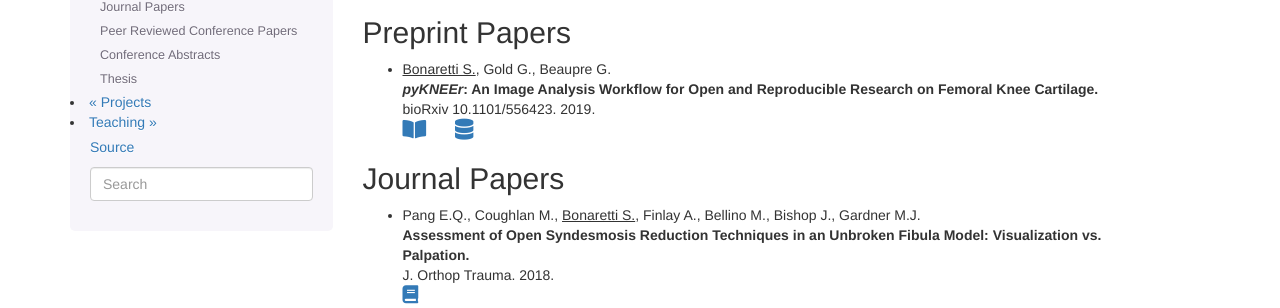
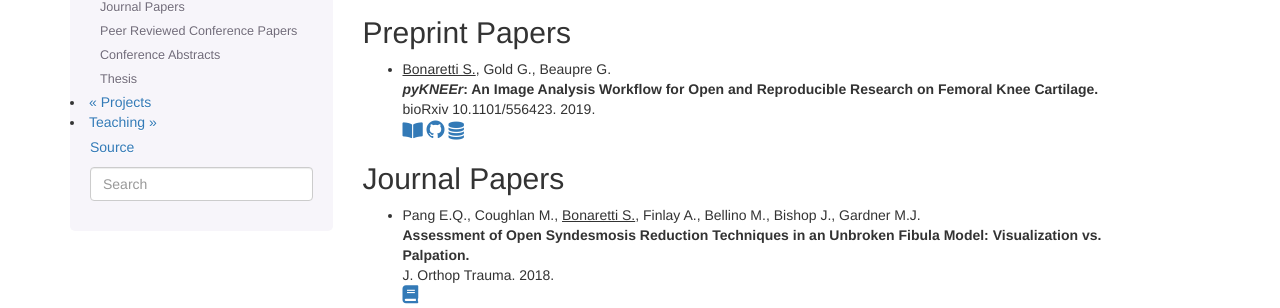
Before and after one commit to sbonaretti/sbonaretti.github.io, a Sphinx documentation site: the page built from source/publications.rst, in a window 1280 px wide. Shown: the part 138-446 px from the top of the page. Built offline with Sphinx 7.4.7, drawn with Linux system fonts in a browser that asks for light colours; nearby versions of some CDN libraries; formulas are drawn with MathJax 3.

Commit message:
icons working

```diff
--- a/source/publications.rst
+++ b/source/publications.rst
@@ -8,14 +8,15 @@ Preprint Papers
 
 * .. raw:: html
 
-     <u>Bonaretti S.</u>, Gold G., Beaupre G. <br>
+     <u>Bonaretti S.</u>, Gold G., Beaupre G.
+     <br>
      <b><i>pyKNEEr</i>: An Image Analysis Workflow for Open and Reproducible Research on Femoral Knee Cartilage.</b> <br>
      bioRxiv 10.1101/556423. 2019.
      <br>
      <link rel="stylesheet" href="https://use.fontawesome.com/releases/v5.5.0/css/all.css" integrity="sha384-B4dIYHKNBt8Bc12p+WXckhzcICo0wtJAoU8YZTY5qE0Id1GSseTk6S+L3BlXeVIU" crossorigin="anonymous">
-     <a href="https://www.biorxiv.org/content/10.1101/556423v1" target="_blank"><i class="fas fa-book-open" style="font-size:21px;"></i></a>
+     <a href="https://www.biorxiv.org/content/10.1101/556423v1" target="_blank"><i class="fas fa-book-open" style="font-size:18px;"></i></a>
      <a href="https://github.com/sbonaretti/pyKNEEr/tree/master/publication" target="_blank"><i class="fa fa-github" style="font-size:21px;"></i></a>
-     <a href="https://zenodo.org/record/2530609" target="_blank"><i class="fa fa-database" style="font-size:21px;"></i></a>
+     <a href="https://zenodo.org/record/2530609" target="_blank"><i class="fa fa-database" style="font-size:18px;"></i></a>
      <p style="margin-bottom:0.3cm;"></p>
 
 
@@ -190,6 +191,7 @@ Conference Abstracts
      QMSKI 2019. 24 February - 1 March 2019. Chateau Lake Louise, Canada. <br>
      <a href="https://github.com/sbonaretti/2019_QMSKI/blob/master/Abstract.pdf" target="_blank"><i class="fas fa-book-open" style="font-size:18px;"></i></a>
      <a href="https://github.com/sbonaretti/2019_QMSKI" target="_blank"><i class="fa fa-github" style="font-size:21px;"></i></a>
+     <a href="_attachments/2019_QMSKI_pykneer.pdf" target="_blank"><i class="fa fa-desktop" style="font-size:18px;"></i></a>
      <p style="margin-bottom:0.3cm;"></p>
 
 * .. raw:: html
@@ -464,3 +466,10 @@ Thesis
      <p style="margin-bottom:0.3cm;"></p>
 
 |
+
+.. raw:: html
+
+  <!--This line is necessary to render the GitHub icon-->
+  <link rel="stylesheet" href="https://cdnjs.cloudflare.com/ajax/libs/font-awesome/4.7.0/css/font-awesome.min.css">
+
+|
```
